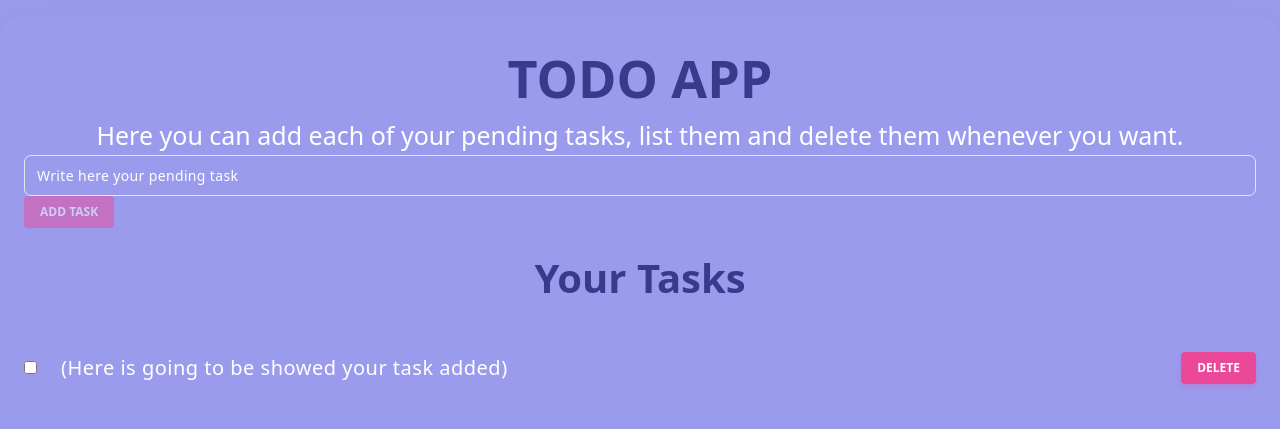
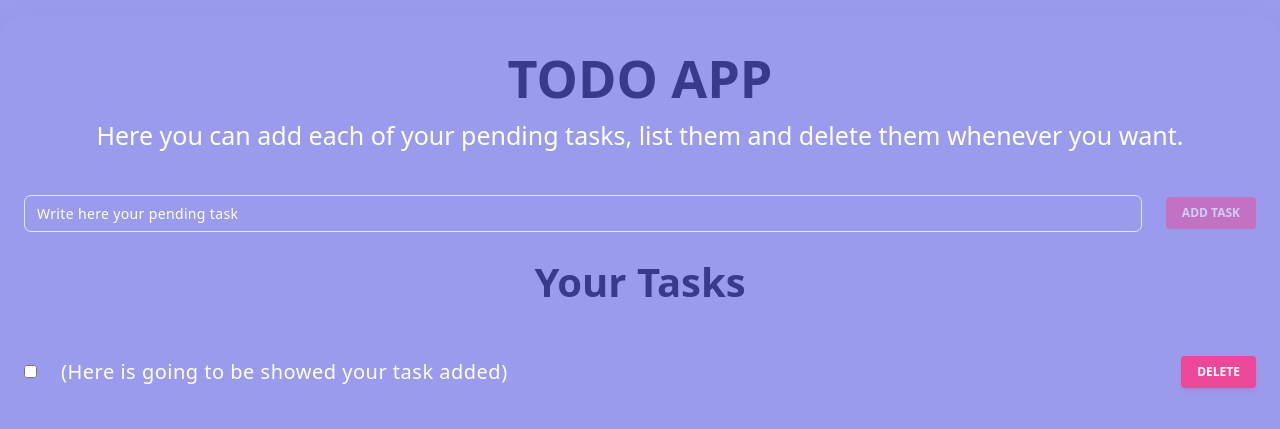
Before and after one commit to KataGut/todo-app, a website built with Vite: page index.html in a window 1280 px wide. Shown: the part 113-542 px from the top of the page. Built offline with nearby package versions, Linux system fonts and the light colour scheme.

Commit message:
Fixing problem with gap and space distribution

```diff
--- a/index.html
+++ b/index.html
@@ -10,7 +10,7 @@
   <body
     class="max-w-[1280px] h-[1200px] mt-[10%] mx-auto my-1 shadow-2xl p-6 rounded-3xl bg-[#9b9bee]"
   >
-    <header>
+    <header class="mb-10">
       <h1 class="text-[52px] font-bold text-center text-[#3a3a8d]">TODO APP</h1>
       <p class="text-[25px] text-center text-[white]">
         Here you can add each of your pending tasks, list them and delete them
@@ -18,13 +18,13 @@
       </p>
     </header>
 
-    <section class="input__text">
+    <section class="flex gap-6 items-center">
       <!-- <input type="text" placeholder="Write here your pending task" />
       <button type="submit">Add Task</button> -->
 
       <input
         type="text"
-        class="peer h-full w-full rounded-[7px] border border-blue-gray-200 bg-transparent px-3 py-2.5 pr-20 font-sans text-sm font-normal text-blue-gray-700 outline outline-0 transition-all placeholder-shown:border placeholder-shown:border-blue-gray-200 placeholder-shown:border-t-blue-gray-200 focus:border-2 focus:border-pink-500 focus:border-t-transparent focus:outline-0 disabled:border-0 disabled:bg-blue-gray-50 placeholder:text-white tracking-wide"
+        class="peer h-full flex-grow rounded-[7px] border border-blue-gray-200 bg-transparent px-3 py-2 font-sans text-sm font-normal text-blue-gray-700 outline outline-0 transition-all placeholder-shown:border placeholder-shown:border-blue-gray-200 placeholder-shown:border-t-blue-gray-200 focus:border-2 focus:border-pink-500 focus:border-t-transparent focus:outline-0 disabled:border-0 disabled:bg-blue-gray-50 placeholder:text-white tracking-wide"
         placeholder="Write here your pending task"
         required
       />
```
